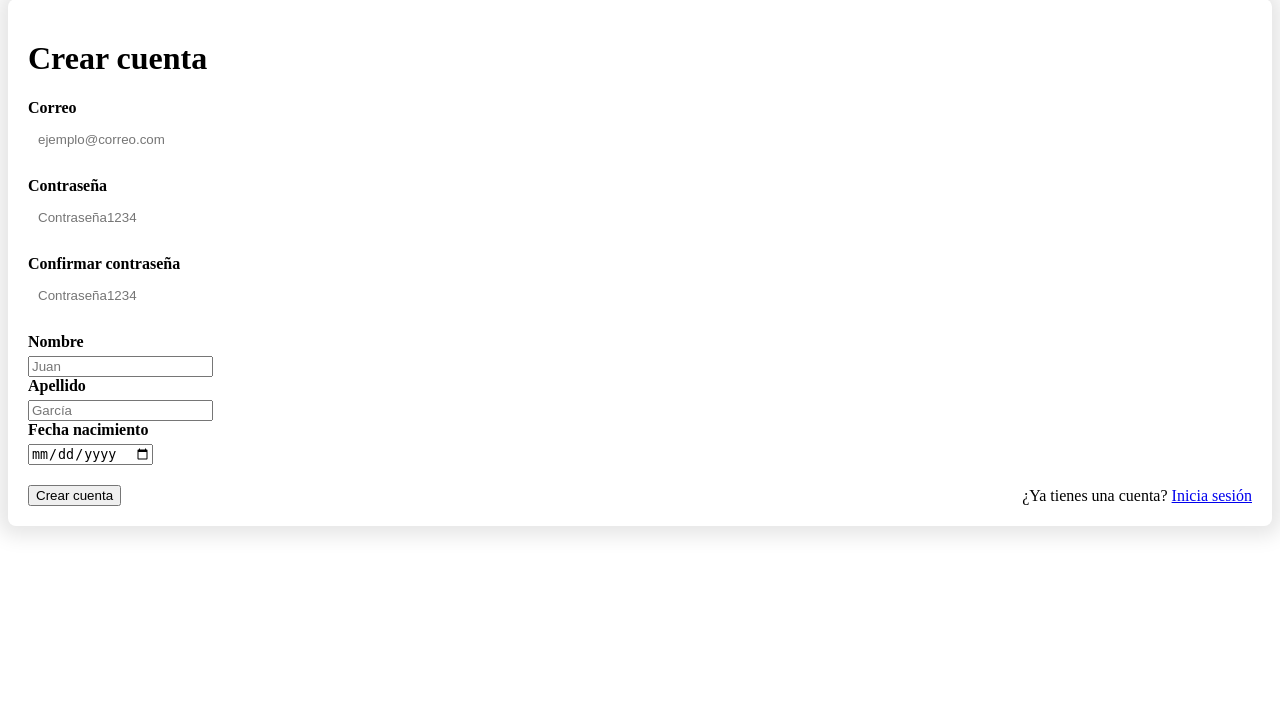
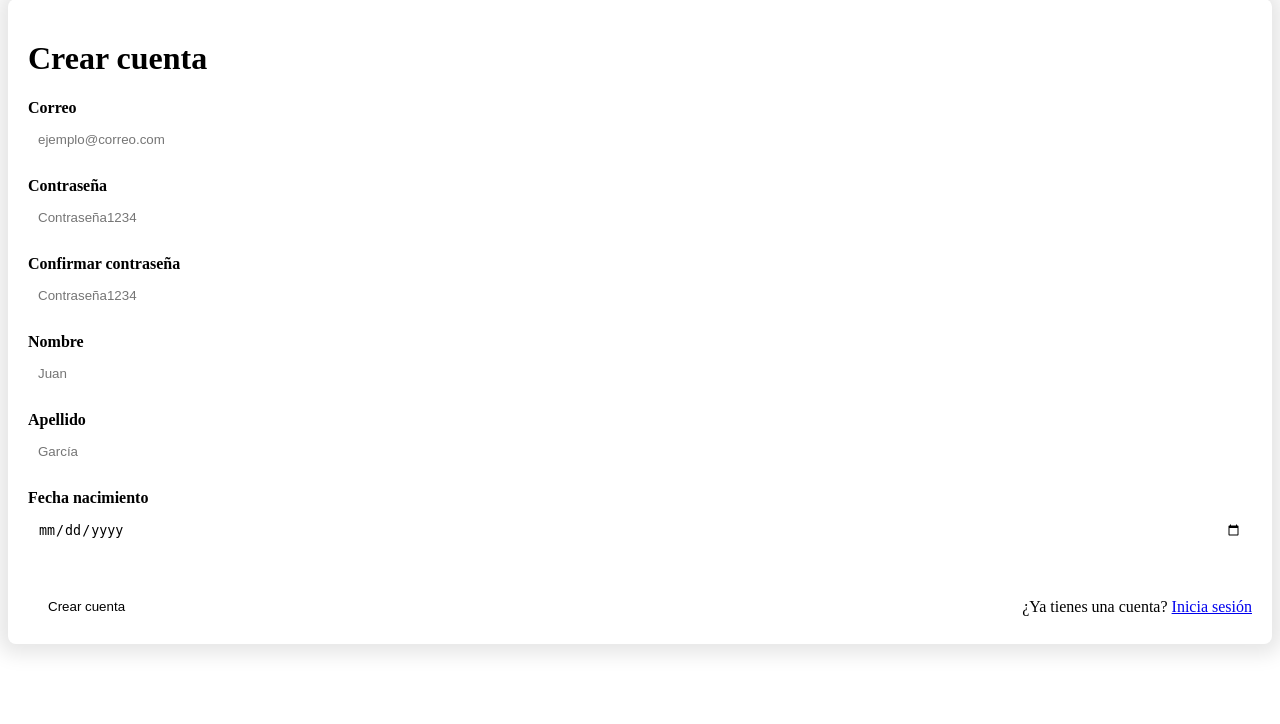
Before and after one commit to DavidIESBernat/Proyecto-Videojuegos_educativos, a PHP site: page /vista/usuario/crearCuenta.php in a window 1280 px wide. Shown: the part 81-805 px from the top of the page. Before the commit the page ends 617 px from the top, so only its background shows below. Run offline with PHP 8.4, Linux system fonts and the light colour scheme.

Commit message:
Errores corregidos de CSS en los input del sitio web

```diff
--- a/assets/css/formularios.css
+++ b/assets/css/formularios.css
@@ -14,7 +14,7 @@ label {
     color: var(--colorPrimario);
 }
 
-input[type="email"], input[type="password"] {
+.campoInput {
     width: 100%;
     padding: 10px;
     margin-bottom: 20px;
--- a/vista/usuario/crearCuenta.php
+++ b/vista/usuario/crearCuenta.php
@@ -14,25 +14,25 @@
                     <form action="?controlador=usuario&accion=crearUsuario" method="post">
                         <h1 class="primary">Crear cuenta</h1>
                         <label>Correo</label>
-                        <input type="email" name="correo" placeholder="ejemplo@correo.com">
+                        <input class="campoInput" type="email" name="correo" placeholder="ejemplo@correo.com">
 
                         <label>Contraseña</label>
-                        <input type="password" name="contraseña" placeholder="Contraseña1234">
+                        <input class="campoInput" type="password" name="contraseña" placeholder="Contraseña1234">
 
                         <label>Confirmar contraseña</label>
-                        <input type="password" name="confirmar_contraseña" placeholder="Contraseña1234">
+                        <input class="campoInput" type="password" name="confirmar_contraseña" placeholder="Contraseña1234">
 
                         <label>Nombre</label>
-                        <input type="text" name="nombre" placeholder="Juan">
+                        <input class="campoInput" type="text" name="nombre" placeholder="Juan">
 
                         <label>Apellido</label>
-                        <input type="text" name="apellido" placeholder="García">
+                        <input class="campoInput" type="text" name="apellido" placeholder="García">
 
                         <label>Fecha nacimiento</label>
-                        <input type="date" name="fecha_nacimiento" placeholder="18">
+                        <input class="campoInput" type="date" name="fecha_nacimiento" placeholder="18">
 
                         <div class="boton-y-enlace">
-                            <input type="submit" value="Crear cuenta">
+                            <input class="btnEnviar" type="submit" value="Crear cuenta">
                             <p>¿Ya tienes una cuenta? <a href="?controlador=usuario&accion=paginaIniciarSesion">Inicia sesión</a></p>
                         </div>
                     </form>
--- a/vista/usuario/inicioSesion.php
+++ b/vista/usuario/inicioSesion.php
@@ -14,10 +14,10 @@
                     <form action="?controlador=usuario&accion=iniciarSesion" method="post">
                         <h1 class="primary">Iniciar sesión</h1>
                         <label>Correo</label>
-                        <input type="email" name="correo" placeholder="ejemplo@correo.com">
+                        <input class="campoInput" type="email" name="correo" placeholder="ejemplo@correo.com">
 
                         <label>Contraseña</label>
-                        <input type="password" name="contraseña" placeholder="Contraseña">
+                        <input class="campoInput" type="password" name="contraseña" placeholder="Contraseña">
 
                         <div class="boton-y-enlace">
                             <input class="btnEnviar" type="submit" value="Iniciar sesión">
--- a/vista/usuario/modificarContraseña.php
+++ b/vista/usuario/modificarContraseña.php
@@ -28,15 +28,15 @@
                     <form action="?controlador=usuario&accion=modificarContraseña" method="post" class="row">
                         <div class="col-12">
                             <label class="col-10">Contraseña actual</label>
-                            <input class="col-10" type="password" name="contraseña_actual" placeholder="">
+                            <input class="campoInput col-10" type="password" name="contraseña_actual" placeholder="">
                         </div>
                         <div class="col-12">
                             <label class="col-10">Nueva Contraseña</label>
-                            <input class="col-10" type="password" name="contraseña_nueva" placeholder="">
+                            <input class="campoInput col-10" type="password" name="contraseña_nueva" placeholder="">
                         </div>
                         <div class="col-12">
                             <label class="col-10">Repetir Contraseña</label>
-                            <input class="col-10" type="password" name="repetir_contraseña_nueva" placeholder="">
+                            <input class="campoInput col-10" type="password" name="repetir_contraseña_nueva" placeholder="">
                         </div>
                         <div class="col-12">
                             <input class="col-10 btnSimple boton" type="submit" value="Modificar contraseña">
```
Also changed, not shown: assets/css/cliente.css (+8 -0 lines).
